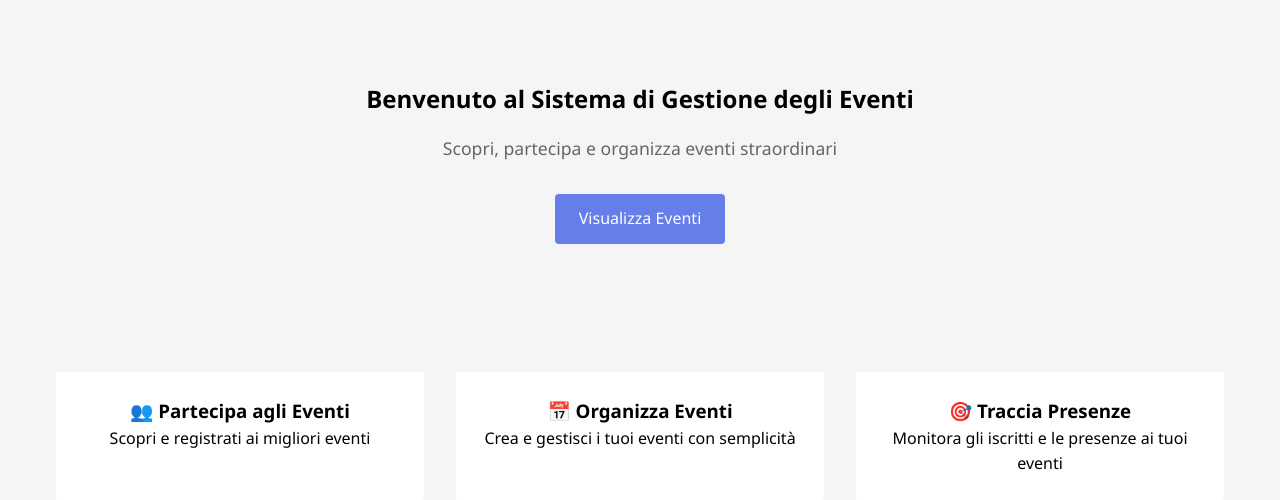
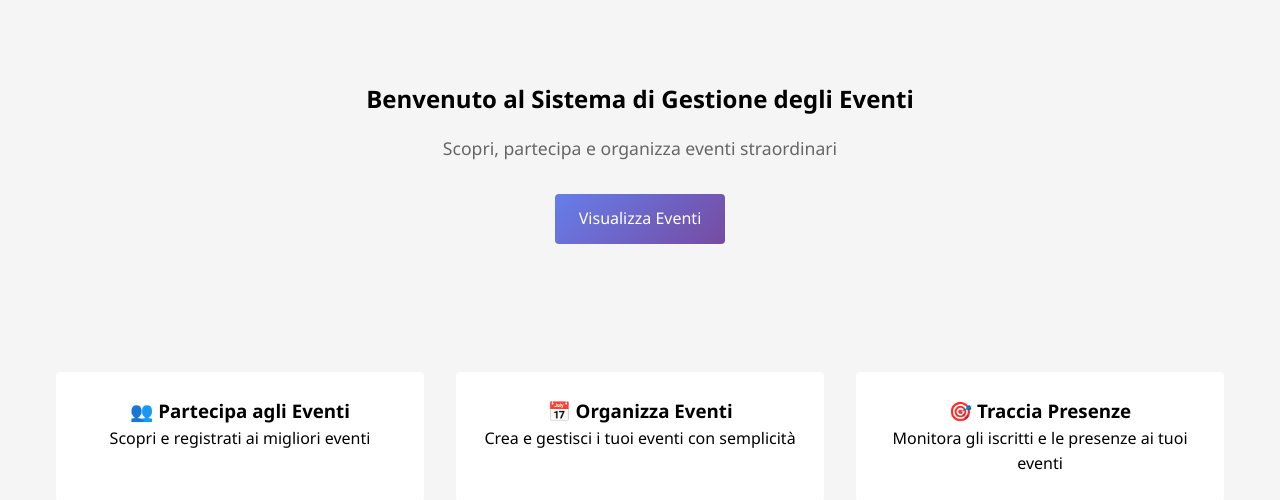
Before and after one commit to RiccardoFagiuoli/EventMenagementSystem, a Django app: page / in a window 1280 px wide. Shown: the part 254-754 px from the top of the page. Run offline with Django 5.2, Linux system fonts and the light colour scheme; a user stored in the database is signed in; data comes from the database, SQL or seed files in the repository; both versions use the stored data as it was after the commit.

Commit message:
Implementazione calendar.html

```diff
--- a/templates/home.html
+++ b/templates/home.html
@@ -16,7 +16,7 @@
         </div>
     {% else %}
         <div style="margin: 2rem 0;">
-            <a href="{% url 'events:event_list' %}" class="btn">Visualizza Eventi</a>
+            <a href="{% url 'events:event_list' %}" class="btn" style="background: linear-gradient(135deg, #667eea 0%, #764ba2 100%);">Visualizza Eventi</a>
             {% if user.profile.role == 'organizer' %}
                 <a href="{% url 'events:event_create' %}" class="btn" style="background-color: #764ba2; margin-left: 1rem;">Crea un Evento</a>
             {% endif %}
```
Also changed, not shown: db.sqlite3.
